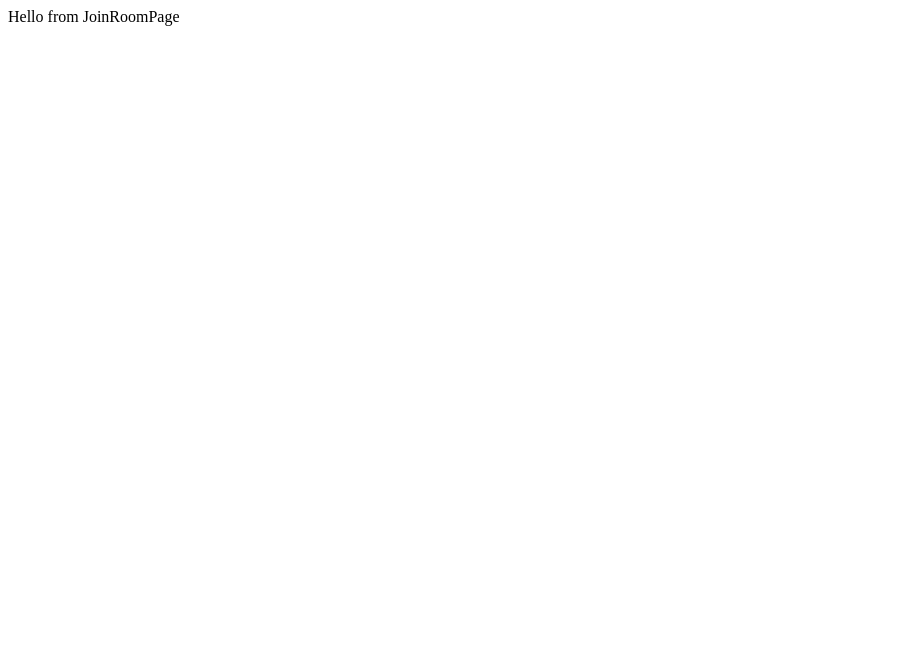
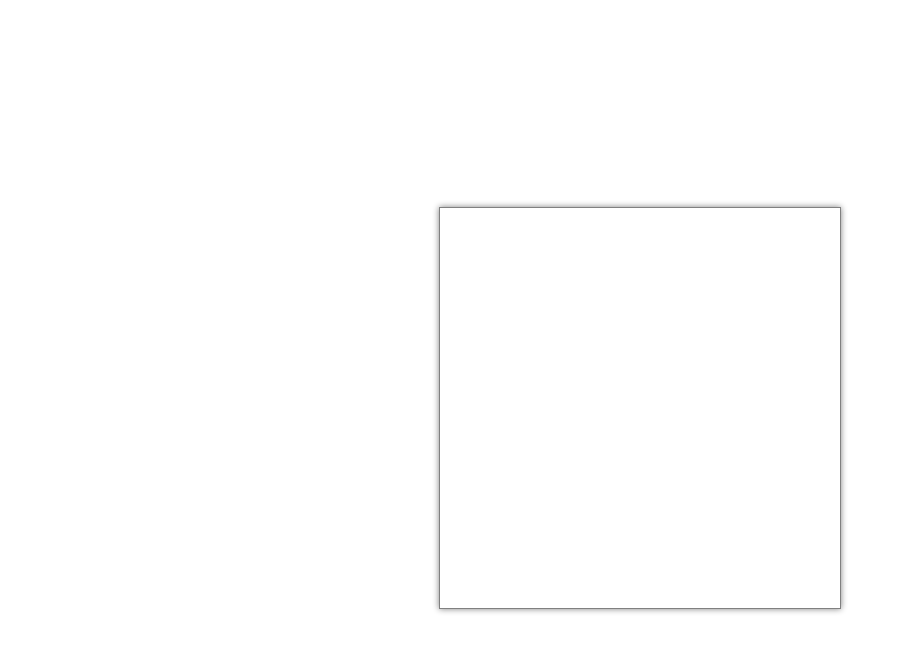
Before and after one commit to jong-k/webrtc, a React (Vite) app in the folder client/: page /join-room in a window 1280 px wide. Shown: the top 652 px of the page, without its empty margins (0-900 px from the left). Built offline with nearby package versions, Linux system fonts and the light colour scheme.

Commit message:
feat: host params 확인기능 추가

```diff
--- a/client/src/pages/JoinRoomPage/index.tsx
+++ b/client/src/pages/JoinRoomPage/index.tsx
@@ -1,5 +1,18 @@
-// import s from "./index.module.scss";
+import { useEffect } from "react";
+import { useSearchParams } from "react-router-dom";
+import s from "./index.module.scss";
 
 export default function JoinRoomPage() {
-  return <div>Hello from JoinRoomPage</div>;
+  const [searchParams, setSearchParams] = useSearchParams();
+
+  useEffect(() => {
+    const isRoomHost = searchParams.get("host");
+    if (isRoomHost) console.log("host!!");
+  }, []);
+
+  return (
+    <div className={s.joinRoomPageContainer}>
+      <div className={s.joinRoomPagePanel}></div>
+    </div>
+  );
 }
```
